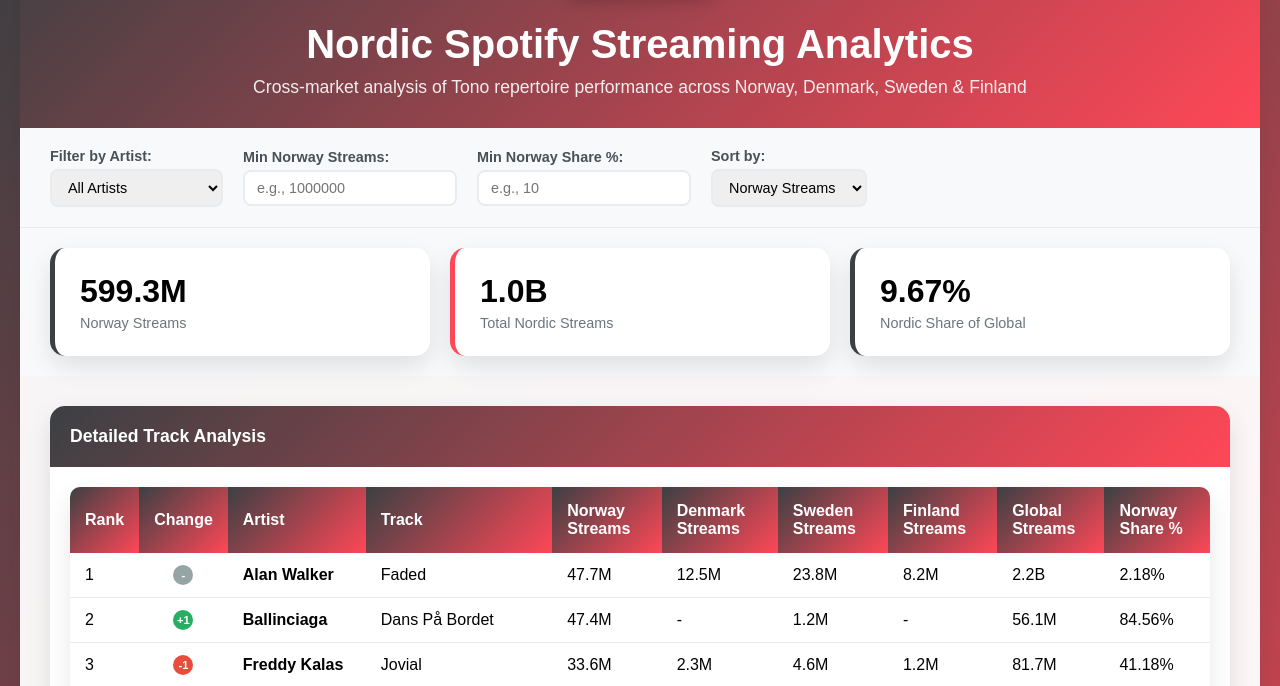
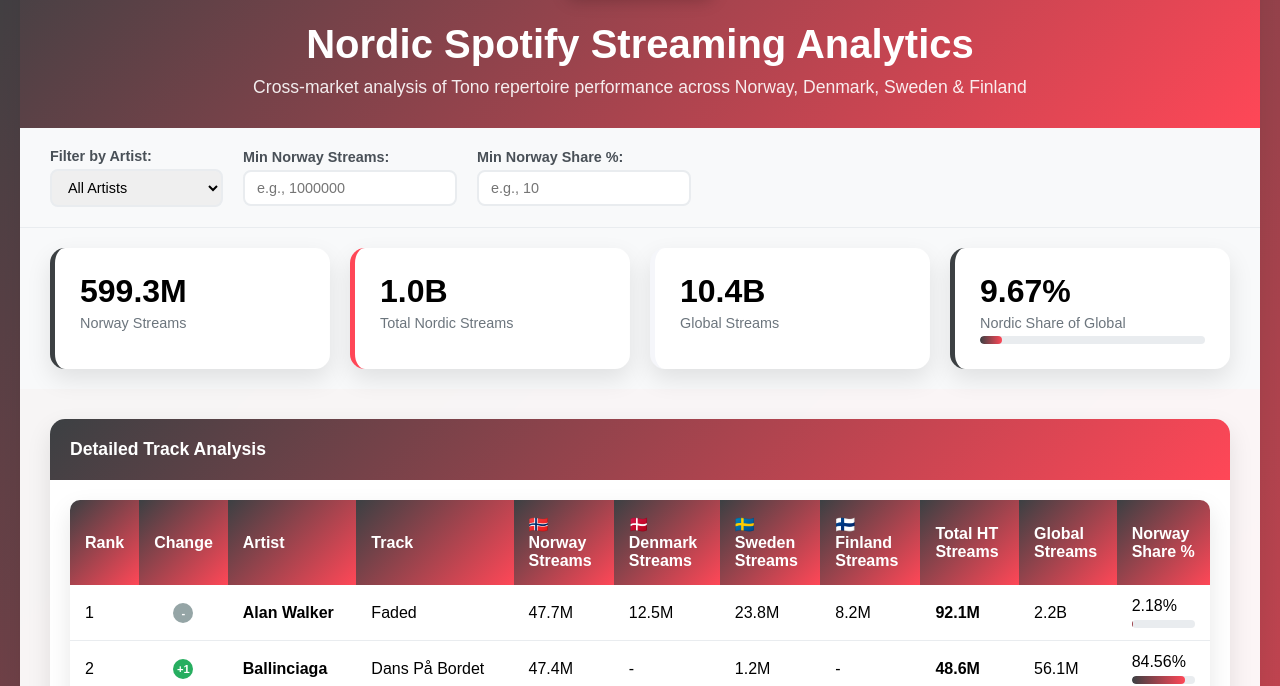
Before and after one commit to ZeddEffCodes/PMHtest, a website: page index.html in a window 1280 px wide. Shown: the part 123-809 px from the top of the page. Drawn offline with Linux system fonts and the light colour scheme.

Commit message:
Update index.html

```diff
--- a/index.html
+++ b/index.html
@@ -108,7 +108,7 @@
 
         .metrics-grid {
             display: grid;
-            grid-template-columns: repeat(auto-fit, minmax(280px, 1fr));
+            grid-template-columns: repeat(auto-fit, minmax(250px, 1fr));
             gap: 20px;
             padding: 20px 30px;
             background: #f8f9fa;
@@ -305,15 +305,6 @@
                 <label for="minShare">Min Norway Share %:</label>
                 <input type="number" id="minShare" placeholder="e.g., 10" step="0.1">
             </div>
-            <div class="control-group">
-                <label for="sortBy">Sort by:</label>
-                <select id="sortBy">
-                    <option value="norwayStreams">Norway Streams</option>
-                    <option value="globalStreams">Global Streams</option>
-                    <option value="norwayShare">Norway Share %</option>
-                    <option value="daysOnChart">Days on Chart</option>
-                </select>
-            </div>
         </div>
 
         <div class="metrics-grid">
@@ -325,9 +316,16 @@
                 <div class="metric-value" id="totalGlobalStreams">0</div>
                 <div class="metric-label">Total Nordic Streams</div>
             </div>
+            <div class="metric-card artists">
+                <div class="metric-value" id="totalGlobalAllStreams">0</div>
+                <div class="metric-label">Global Streams</div>
+            </div>
             <div class="metric-card norway">
                 <div class="metric-value" id="norwayGlobalShare">0%</div>
                 <div class="metric-label">Nordic Share of Global</div>
+                <div class="progress-bar">
+                    <div class="progress-fill" id="nordicShareBar" style="width: 0%"></div>
+                </div>
             </div>
         </div>
 
@@ -343,10 +341,11 @@
                                     <th>Change</th>
                                     <th>Artist</th>
                                     <th>Track</th>
-                                    <th>Norway Streams</th>
-                                    <th>Denmark Streams</th>
-                                    <th>Sweden Streams</th>
-                                    <th>Finland Streams</th>
+                                    <th>🇳🇴 Norway Streams</th>
+                                    <th>🇩🇰 Denmark Streams</th>
+                                    <th>🇸🇪 Sweden Streams</th>
+                                    <th>🇫🇮 Finland Streams</th>
+                                    <th>Total HT Streams</th>
                                     <th>Global Streams</th>
                                     <th>Norway Share %</th>
                                 </tr>
@@ -430,13 +429,15 @@
             const totalDenmark = filteredData.reduce((sum, item) => sum + (item.denmarkStreams || 0), 0);
             const totalSweden = filteredData.reduce((sum, item) => sum + (item.swedenStreams || 0), 0);
             const totalFinland = filteredData.reduce((sum, item) => sum + (item.finlandStreams || 0), 0);
-            const totalGlobal = filteredData.reduce((sum, item) => sum + item.globalStreams, 0);
+            const totalGlobalAll = filteredData.reduce((sum, item) => sum + item.globalStreams, 0);
             const totalNordic = totalNorway + totalDenmark + totalSweden + totalFinland;
-            const nordicGlobalShare = totalGlobal > 0 ? (totalNordic / totalGlobal) * 100 : 0;
+            const nordicGlobalShare = totalGlobalAll > 0 ? (totalNordic / totalGlobalAll) * 100 : 0;
 
             document.getElementById('totalNorwayStreams').textContent = formatNumber(totalNorway);
             document.getElementById('totalGlobalStreams').textContent = formatNumber(totalNordic);
+            document.getElementById('totalGlobalAllStreams').textContent = formatNumber(totalGlobalAll);
             document.getElementById('norwayGlobalShare').textContent = nordicGlobalShare.toFixed(2) + '%';
+            document.getElementById('nordicShareBar').style.width = Math.min(nordicGlobalShare, 100) + '%';
         }
 
         function getRankChangeIcon(rankChange, currentRank, previousRank) {
@@ -467,6 +468,12 @@
                     return streams ? formatNumber(streams) : '-';
                 };
 
+                // Calculate Total HT Streams (sum of all Nordic countries)
+                const totalHTStreams = item.norwayStreams +
+                                     (item.denmarkStreams || 0) +
+                                     (item.swedenStreams || 0) +
+                                     (item.finlandStreams || 0);
+
                 row.innerHTML = `
                     <td class="rank-column">${currentRank}</td>
                     <td style="text-align: center;">${getRankChangeIcon(item.rankChange, currentRank, item.previousRank)}</td>
@@ -476,8 +483,14 @@
                     <td>${formatNordicStreams(item.denmarkStreams)}</td>
                     <td>${formatNordicStreams(item.swedenStreams)}</td>
                     <td>${formatNordicStreams(item.finlandStreams)}</td>
+                    <td><strong>${formatNumber(totalHTStreams)}</strong></td>
                     <td>${formatNumber(item.globalStreams)}</td>
-                    <td>${item.norwayShare.toFixed(2)}%</td>
+                    <td>
+                        ${item.norwayShare.toFixed(2)}%
+                        <div class="progress-bar">
+                            <div class="progress-fill" style="width: ${Math.min(item.norwayShare, 100)}%"></div>
+                        </div>
+                    </td>
                 `;
                 tbody.appendChild(row);
             });
@@ -542,7 +555,6 @@
             const artistFilter = document.getElementById('artistFilter').value;
             const minStreams = parseInt(document.getElementById('minStreams').value) || 0;
             const minShare = parseFloat(document.getElementById('minShare').value) || 0;
-            const sortBy = document.getElementById('sortBy').value;
 
             filteredData = musicData.filter(item => {
                 return (!artistFilter || item.artist === artistFilter) &&
@@ -550,12 +562,8 @@
                        item.norwayShare >= minShare;
             });
 
-            // Sort data
-            filteredData.sort((a, b) => {
-                const aVal = a[sortBy] || 0;
-                const bVal = b[sortBy] || 0;
-                return bVal - aVal;
-            });
+            // Sort by Norway streams by default
+            filteredData.sort((a, b) => b.norwayStreams - a.norwayStreams);
 
             updateMetrics();
             updateTable();
@@ -577,7 +585,6 @@
             document.getElementById('artistFilter').addEventListener('change', applyFilters);
             document.getElementById('minStreams').addEventListener('input', applyFilters);
             document.getElementById('minShare').addEventListener('input', applyFilters);
-            document.getElementById('sortBy').addEventListener('change', applyFilters);
         }
 
         // Initialize dashboard
```
